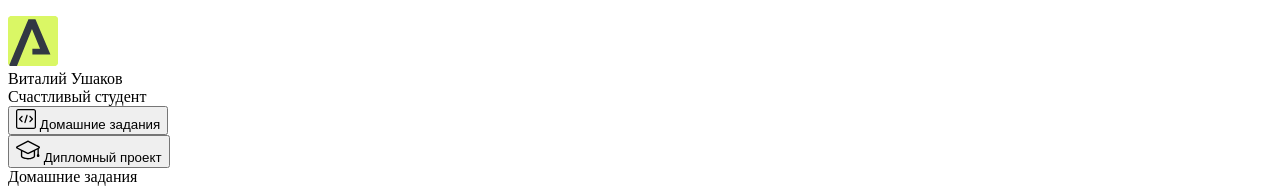
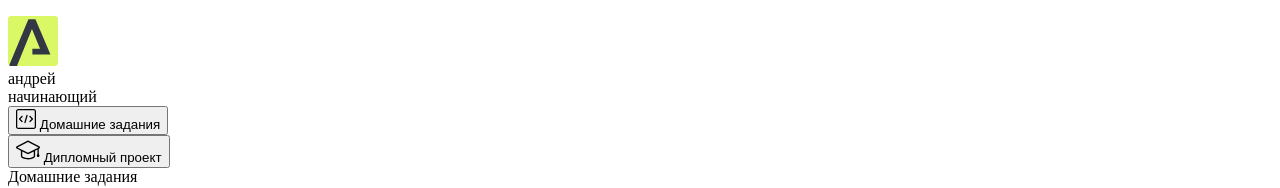
Before and after one commit to andreymerchanskij2607-crypto/homework, a plain HTML site: page index.html in a window 1280 px wide. Shown: the part 1260-1448 px from the top of the page. Drawn offline with Linux system fonts and the light colour scheme; files that its build step writes are made by us from their sources; files whose address does not match are found by name.

Commit message:
Update index.html

```diff
--- a/index.html
+++ b/index.html
@@ -43,8 +43,8 @@
                 </svg>
             </div>
             <div class="sidebar__user">
-                <div class="sidebar__name">Виталий Ушаков</div>
-                <div class="sidebar__text">Счастливый студент</div>
+                <div class="sidebar__name">андрей</div>
+                <div class="sidebar__text">начинающий</div>
             </div>
             <div class="sidebar__tabs">
                 <div class="sidebar__item">
```
